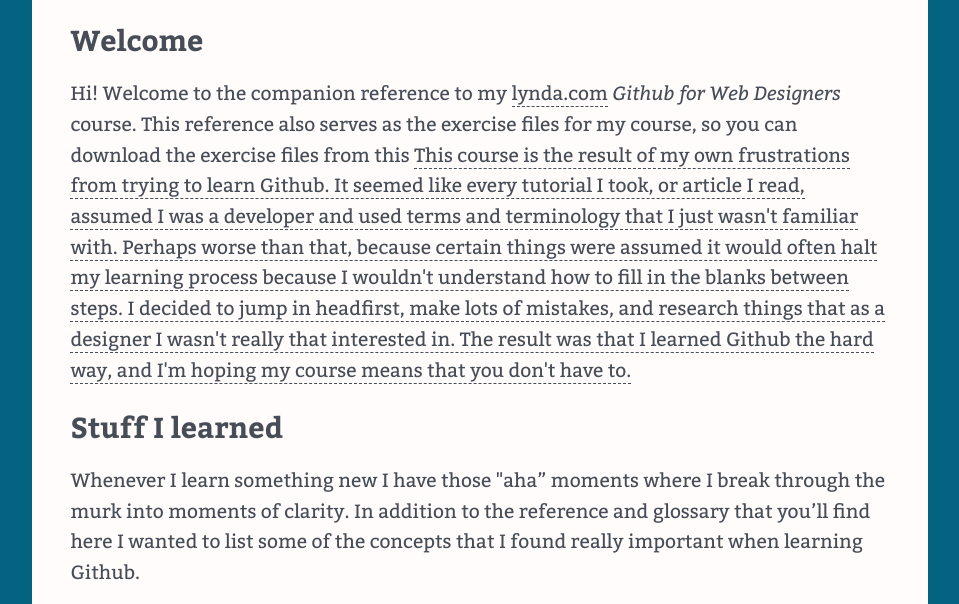
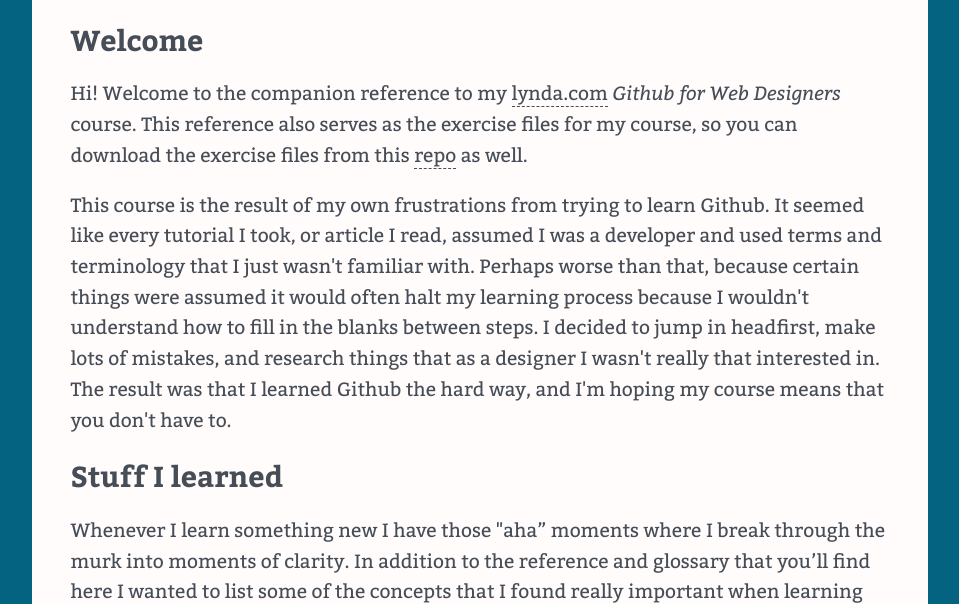
Before and after one commit to wolfx323/github-for-web-designers, a plain HTML site: page index.html in a window 1280 px wide. Shown: the part 229-833 px from the top of the page, without its empty margins (160-1119 px from the left). Drawn offline with nearby package versions, Linux system fonts and the light colour scheme.

Commit message:
Finished adding the index no jekyll

```diff
--- a/index.html
+++ b/index.html
@@ -26,7 +26,7 @@
     </nav>
     <main>
     <h2>Welcome</h2>
-    <p>Hi! Welcome to the companion reference to my <a href="http://www.lynda.com" title="lynda.com">lynda.com</a> <em>Github for Web Designers</em> course. This reference also serves as the exercise files for my course, so you can download the exercise files from this <a href="https://github.com/repo as well.</p>
+    <p>Hi! Welcome to the companion reference to my <a href="http://www.lynda.com" title="lynda.com">lynda.com</a> <em>Github for Web Designers</em> course. This reference also serves as the exercise files for my course, so you can download the exercise files from this <a href="https://github.com/wolfx323/github-for-web-designers">repo</a> as well.</p>
     <p>This course is the result of my own frustrations from trying to learn Github. It seemed like every tutorial I took, or article I read, assumed I was a developer and used terms and terminology that I just wasn't familiar with. Perhaps worse than that, because certain things were assumed it would often halt my learning process because I wouldn't understand how to fill in the blanks between steps. I decided to jump in headfirst, make lots of mistakes, and research things that as a designer I wasn't really that interested in. The result was that I learned Github the hard way, and I'm hoping my course means that you don't have to.</p>
     <h2>Stuff I learned</h2>
     <p>Whenever I learn something new I have those &quot;aha&rdquo; moments where I break through the murk into moments of clarity. In addition to the reference and glossary that you&rsquo;ll find here I wanted to list some of the concepts that I found really important when learning Github.</p>
```
